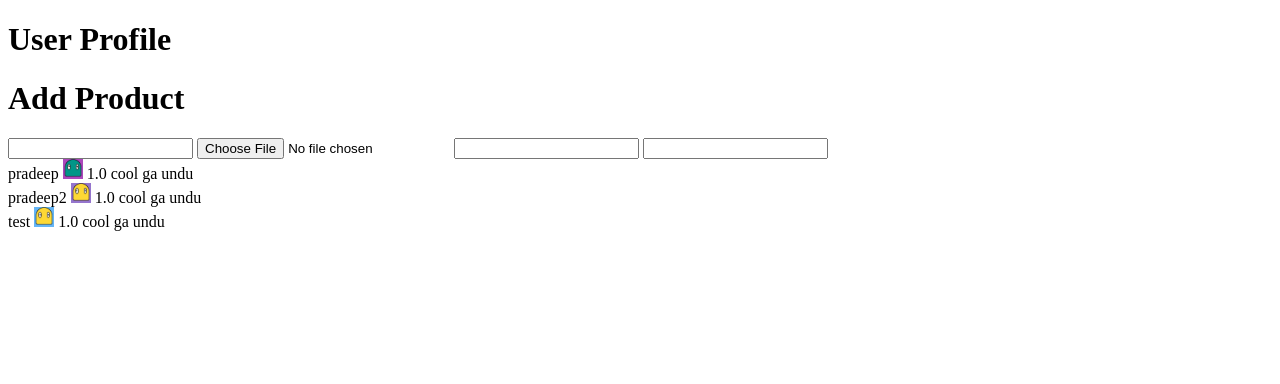
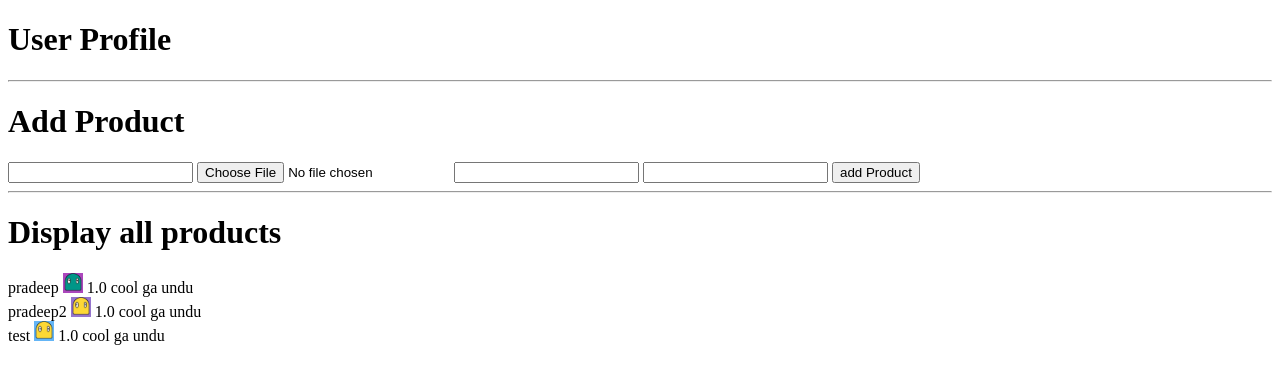
Before and after one commit to meta-ps/PolyShoppers, a Django app: template templates/seller_admin_page.html in a window 1280 px wide. Shown: the top 384 px of the page. Run offline with Django 3.2, Linux system fonts and the light colour scheme; the template is opened without the code that fills it: values that come from a table or form of the project are taken from there, others are empty; data comes from the database, SQL or seed files in the repository; both versions use the stored data as it was after the commit.

Commit message:
fix: add product
Signed-off-by: pradeepvarma22 <pradeepnadimpalli22@gmail.com>

```diff
--- a/polypatreon/views.py
+++ b/polypatreon/views.py
@@ -73,7 +73,7 @@ def add_product(request):
     temp = User.objects.get(walletid=request.session['WalletAddress'])
 
     name=request.POST.get('productname')
-    image=request.FILES.getlist('image')
+    image=request.FILES.get('image')
     price=request.POST.get('price')
     description=request.POST.get('description')
     x=Product.objects.get_or_create(user=temp,name=name,image=image,price=price,description=description)
--- a/templates/seller_admin_page.html
+++ b/templates/seller_admin_page.html
@@ -14,17 +14,20 @@
 
 
     <h1>User Profile</h1>
-
+    <hr>
     <h1>Add Product</h1>
     <div>
         <form method="POST" action="{% url 'add_product' %}" enctype="multipart/form-data">
+            {% csrf_token %}
             <input type="text" name="productname" required>
             <input type="file" name="image" required>
             <input type="text" name="price" required>
             <input type="text" name="description">
+            <input type="submit" value="add Product">
         </form>
     </div>
-
+    <hr>
+    <h1>Display all products</h1>
     {% for i in products %}
 
     {{i.name}}
@@ -32,7 +35,6 @@
 
     {% endfor %}
 
-
 </body>
 
 </html>
```
Also changed, not shown: db.sqlite3, static/images/products/12.png (added).
